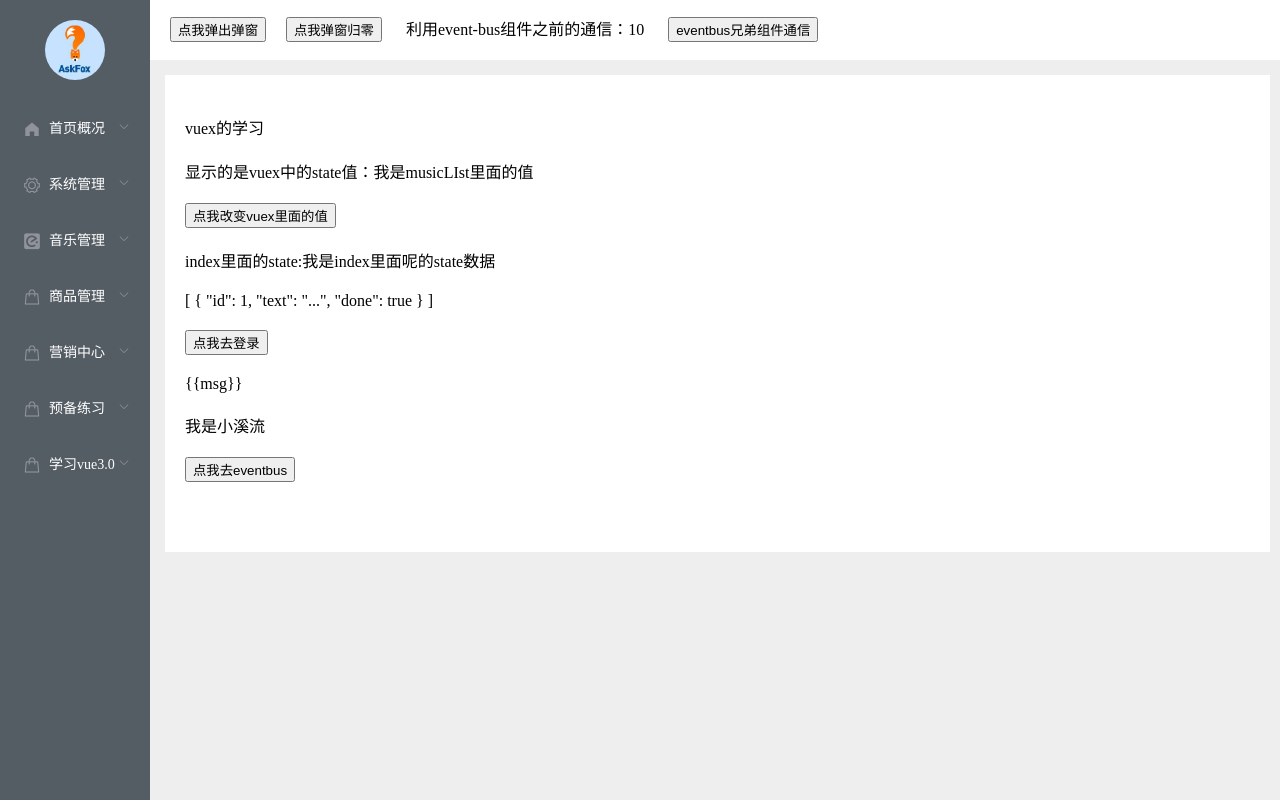
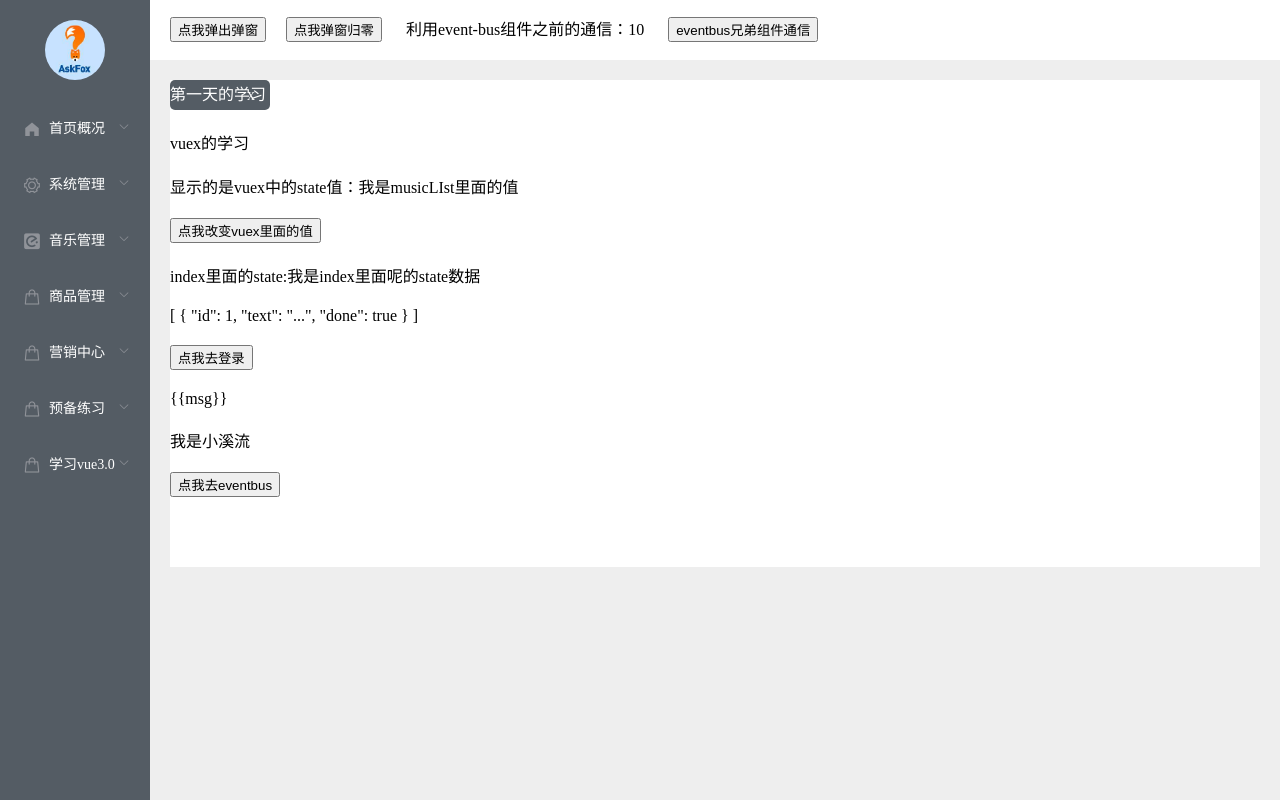
Before and after one commit to xxljunjun/vue-study, a Vue app: page /studyvue/one in a window 1280 px wide. Built offline with nearby package versions, Linux system fonts and the light colour scheme.

Commit message:
添加路由标签

```diff
--- a/src/components/common/layout/QfAside.vue
+++ b/src/components/common/layout/QfAside.vue
@@ -3,29 +3,13 @@
   <div class="qf-logo">
     <img :src="$img.logo" alt="logo">
   </div>
-  <!-- <a href="/#/home">首页概况</a>
-  <a href="/#/find">公司动态</a>
-  <a href="/#/user">个人中心</a> -->
-
-  <!-- 声明式路由导航 -->
-  <!-- router-link被编译以后，默认被渲染成 a 标签 -->
-  <!-- <div v-for='nav in routes' :key='nav.id'>
-    <router-link
-      :to='nav.path'
-      tag='div'
-      :exact='nav.exact'
-      active-class='on'
-      v-text='nav.text'
-      v-if='!nav.isNotNav'
-    >
-    </router-link>
-  </div> -->
-
   <el-menu
     background-color="#545c64"
     text-color="#fff"
     :unique-opened='true'
-    active-text-color="#ffd04b">
+    active-text-color="#ffd04b"
+    @select="chooseSome"
+  >
     <!-- 一层循环 -->
     <el-submenu v-for='group in routes' :key='group.id' :index="group.id+''">
       <template slot="title">
@@ -42,7 +26,6 @@
       </div>
     </el-submenu>
   </el-menu>
-
 </div>
 </template>
 
@@ -53,6 +36,15 @@ export default {
   data: function() {
     return {
       routes
+    }
+  },
+  mounted(){
+    console.log("routes",this.routes)
+  },
+  methods:{
+    chooseSome(index,indexPath){
+      console.log("index",index)
+      console.log("indexPath",indexPath)
     }
   }
 }
@@ -68,6 +60,7 @@ export default {
   left: 0;
   bottom: 0;
   overflow: auto;
+  position: relative;
 }
 .qf-logo {
   width: 60px;
--- a/src/components/common/layout/QfLayout.vue
+++ b/src/components/common/layout/QfLayout.vue
@@ -67,12 +67,13 @@ export default {
   display: block;
   position: relative;
   overflow: auto;
-  padding: 15px;
-  padding-bottom: 10px;
-  padding-right: 10px;
+  // padding: 15px;
+  // padding-bottom: 10px;
+  // padding-right: 10px;
+  padding: 0;
   .qf-main {
     box-sizing: border-box;
-    padding: 20px;
+    // padding: 20px;
     background-color: white;
     min-width: 900px;
     padding-bottom: 50px;
--- a/src/components/common/layout/QfMain.vue
+++ b/src/components/common/layout/QfMain.vue
@@ -1,5 +1,17 @@
 <template>
 <div class="qf-main">
+  <div class="daohang">
+    <div v-for="(item,index) in routerArr" :key="index">
+      <span @click="toCurrent_router(item.path)" :class="item.path==$route.fullPath?'router_box blue_box':'router_box'">
+        {{item.name}}
+        <span class="close" @click.stop="close_router(item.path)">x</span>
+      </span>
+    </div>
+    <!-- 关闭所有 -->
+    <div class="close_All">
+
+    </div>
+  </div>
   <!-- 视图容器 -->
   <!-- 它的作用是，把URL所匹配成功的组件显示出来 -->
   <router-view name='default'></router-view>
@@ -10,8 +22,103 @@
 
 <script>
 export default {
+  data(){
+    return{
+      routerArr:[],
+    }
+  },
+  watch:{
+    "$route.path":{
+      handler(){
+        let values = {
+          name:this.$route.name,
+          path:this.$route.fullPath
+        }
+
+        if(this.routerArr.length>0){
+          let isTrue =true
+          this.routerArr.forEach(val => {
+            if(val.path === values.path){
+              isTrue = false
+            }
+          })
+          if(isTrue){
+            this.routerArr.push(values)
+            isTrue = true
+          }
+        }else{
+          this.routerArr.push(values)
+        }
+
+      }
+    },
+    deep: true,
+  },
+  methods:{
+    close_router(val){
+      if(this.routerArr.length == 1){
+        return
+      }
+      this.routerArr = this.routerArr.filter(item=>{
+        return item.path !== val
+      })
+      let index = this.routerArr.length-1
+      this.$router.push({path:this.routerArr[index].path})
+    },
+    toCurrent_router(val){
+      this.$router.push({path:val})
+    }
+  },
+  mounted(){
+    if(this.$route.fullPath === "/"){
+      this.routerArr.push({
+        name:"首页概况",
+        path:"/"
+      })
+    }else{
+      this.routerArr.push({
+          name:this.$route.name,
+          path:this.$route.fullPath
+      })
+    }
+  },
 }
 </script>
 
-<style lang="css" scoped>
+<style lang="scss" scoped>
+.qf-main{
+  margin: 20px;
+
+}
+.daohang{
+  width: 100%;
+  height: 30px;
+  display: flex;
+  flex-direction: row;
+  align-items: center;
+  position: relative;
+  .router_box{
+    display: inline-block;
+    width: 100px;
+    height: 30px;
+    background: #ccc;
+    border-radius: 5px;
+    cursor: pointer;
+    position: relative;
+    line-height: 30px;
+    color:
+    #fff;
+    .close{
+      position: absolute;
+      right: 15px;
+    }
+  }
+  .close_All{
+    position: absolute;
+    right: 0;
+  }
+  .blue_box{
+    background: #545c64;
+  }
+}
 </style>
--- a/src/pages/index.js
+++ b/src/pages/index.js
@@ -20,7 +20,7 @@ const stard3 = ()=>import('./stard/stard3.vue')
 const Studyvue = ()=>import("./studyvue/studyvue.vue")
 
 
-import { FindPanelA, FindPanelB } from '../components/'
+// import { FindPanelA, FindPanelB } from '../components/'
 
 // 异步组件
 // Vue.component('qf-async', (resolve, reject)=>{
@@ -47,6 +47,7 @@ const routes = [
         path: '/',
         component: Home,
         text: '首页概况',
+        name:"首页概况",
         exact: true
         // 【命名视图】当访问首页时，使用一个叫abc的视图容器来承载Home组件
         // components: {
@@ -61,11 +62,12 @@ const routes = [
         component: Find,
         text: '公司新闻',
         exact: false,
+        name:"公司新闻",
         // 嵌套视图
-        children: [
-          { path: '', component: FindPanelA },   // /find/
-          { path: 't2', component: FindPanelB }    // /find/t2
-        ],
+        // children: [
+        //   { path: '', component: FindPanelA },   // /find/
+        //   { path: 't2', component: FindPanelB }    // /find/t2
+        // ],
         // components: {
         //   efg: Find,
         // }
@@ -74,6 +76,7 @@ const routes = [
         id: 1003,
         text: 'TodoList',
         path: '/todo',
+        name:"TodoList",
         component: Todo,
         exact: true
       }
@@ -83,15 +86,16 @@ const routes = [
     id: 11,
     text: '系统管理',
     icon: 'el-icon-setting',
+    name:"系统管理",
     arr: [
       {
         id: 1101,
         // path: '/user',
-        path: '/useroiwioewoieoioiewoiewoiewoiewi',
+        path: '/user',
         // 路由别名：你可以理解成是当前路由path的另一个容易记忆的小名
         alias: '/u',
         // 路由命名：给当前路由规则取一个名字
-        name: 'me',
+        name: '个人中心',
         component: User,
         text: '个人中心',
         exact: true
@@ -101,6 +105,7 @@ const routes = [
   {
     id: 12,
     text: '音乐管理',
+    name: '音乐管理',
     icon: 'el-icon-platform-eleme',
     arr: [
       {
@@ -109,11 +114,13 @@ const routes = [
         // component: ()=>import('./music/MusicList.vue'),
         component: MusicList,
         text: '音乐列表',
+        name: '音乐列表',
         exact: false
       },
       {
         id: 1202,
         text: '音乐详情',
+        name: '音乐详情',
         path: '/music/detail/:id',
         component: MusicDetail,
         isNotNav: true,   // 不渲染成菜单
@@ -124,17 +131,20 @@ const routes = [
   {
     id: 13,
     text: '商品管理',
+    name: '商品管理',
     icon: 'el-icon-goods',
     arr: [
       {
         id: 1301,
         text: '商品列表',
         path: '/good/list',
+        name: '商品列表',
         component: GoodList
       },
       {
         id: 1302,
         text: '商品新增',
+        name: '商品新增',
         path: '/good/add/:id',
         component: GoodAdd,
         isNotNav: true
@@ -144,11 +154,13 @@ const routes = [
   {
     id: 14,
     text: '营销中心',
+    name: '营销中心',
     icon: 'el-icon-goods',
     arr: [
       {
         id: 1401,
         text: '轮播图',
+        name: '轮播图',
         path: '/center/ad',
         component: Ad
       }
@@ -157,11 +169,13 @@ const routes = [
   {
     id: 15,
     text: '预备练习',
+    name: '预备练习',
     icon: 'el-icon-goods',
     arr: [
       {
         id: 1401,
         text: '20210209',
+        name: '20210209',
         path: '/stard/one',
         component: stard
       },
@@ -169,17 +183,20 @@ const routes = [
         id: 1402,
         text: '202102010',
         path: '/stard/two',
+        name: '202102010',
         component: stard1
       },
       {
         id: 1403,
         text: '202103005',
+        name: '202103005',
         path: '/stard/three',
         component: stard2
       },
       {
         id: 1404,
         text: '20210318',
+        name: '20210318',
         path: '/stard/four',
         component: stard3
       }
@@ -188,11 +205,13 @@ const routes = [
   {
     id: 16,
     text: '学习vue3.0',
+    name: '学习vue3',
     icon: 'el-icon-goods',
     arr: [
       {
         id: 1601,
         text: '第一天的学习',
+        name: '第一天的学习',
         path: '/studyvue/one',
         component: Studyvue
       }
--- a/tsconfig.json
+++ b/tsconfig.json
@@ -3,7 +3,7 @@
 	  // 与 Vue 的浏览器支持保持一致
 	  "target": "es5",
 	  // 这可以对 `this` 上的数据 property 进行更严格的推断
-	  "strict": true,
+	//   "strict": true,
 	  // 如果使用 webpack 2+ 或 rollup，可以利用 tree-shake:
 	  "module": "es2015",
 	  "moduleResolution": "node"
```
